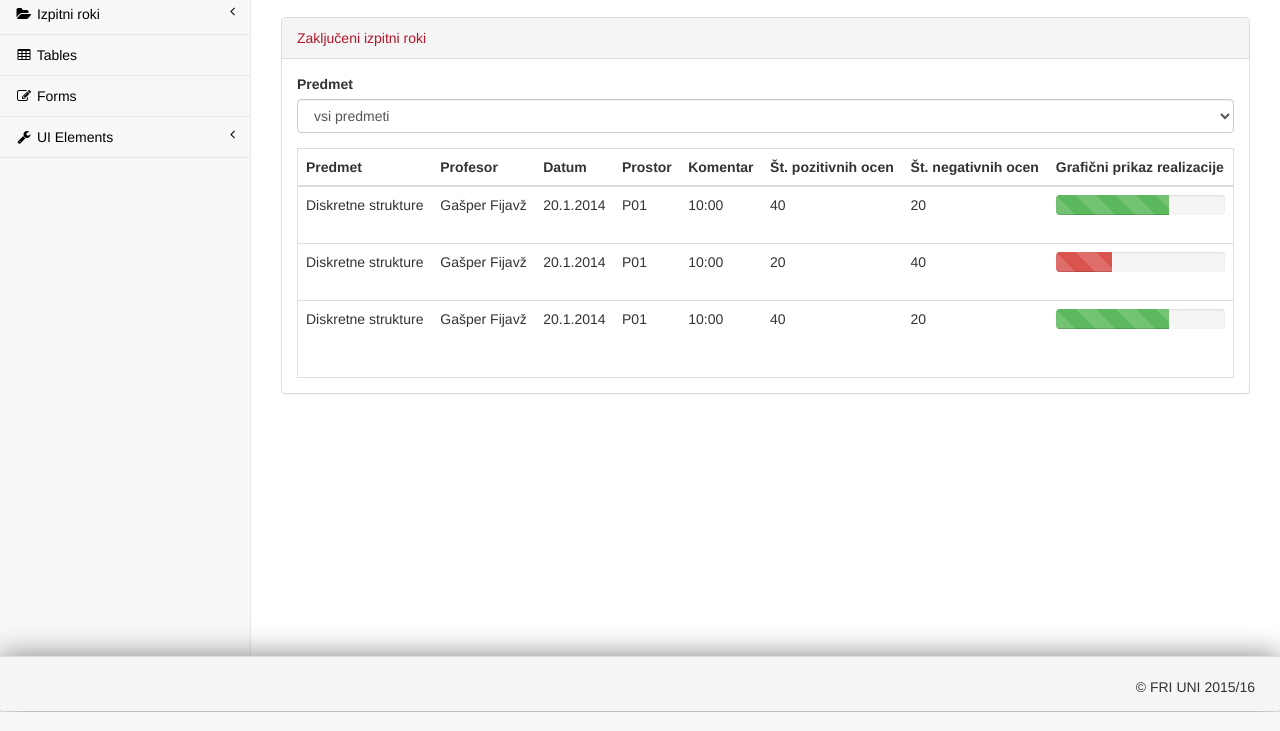
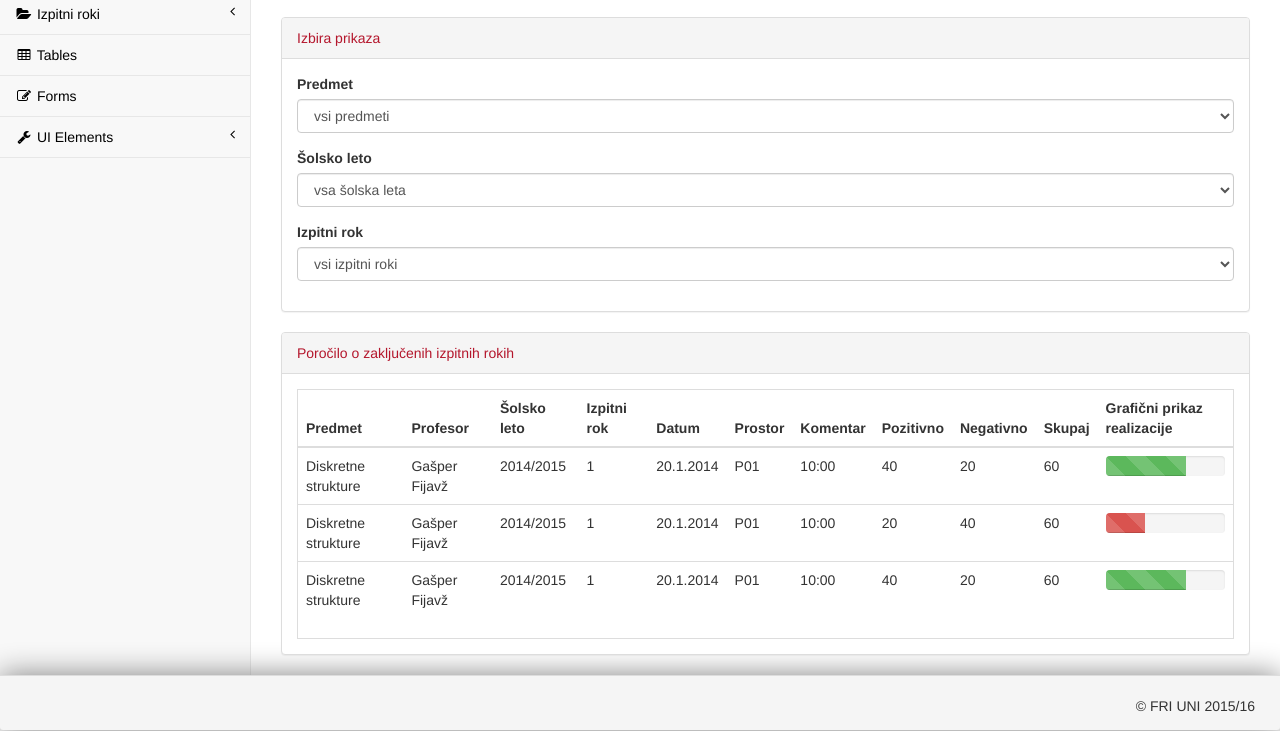
Before and after one commit to klukec/sp-eStudent, a plain HTML site: page pages/zakljuceniRoki.html in a window 1280 px wide. Shown: the part 173-904 px from the top of the page. Drawn offline with Linux system fonts and the light colour scheme.

Commit message:
Posodobljena polja na templatih.

```diff
--- a/pages/zakljuceniRoki.html
+++ b/pages/zakljuceniRoki.html
@@ -80,7 +80,8 @@
                         <a href="indeksStudent.html"><i class="fa fa-pencil fa-fw"></i> Elektronski indeks</a>
                     </li>
                     <li>
-                        <a href="#"><i class="fa fa-folder-open fa-fw"></i> Izpitni roki<span class="fa arrow"></span></a>
+                        <a href="#"><i class="fa fa-folder-open fa-fw"></i> Izpitni roki<span
+                                class="fa arrow"></span></a>
                         <ul class="nav nav-second-level">
                             <li>
                                 <a href="razpisaniRoki.html">Razpisani izpitni roki</a>
@@ -146,9 +147,8 @@
             <div class="col-lg-12">
                 <div class="panel panel-default">
                     <div class="panel-heading red">
-                        Zaključeni izpitni roki
+                        Izbira prikaza
                     </div>
-                    <!-- /.panel-heading -->
                     <div class="panel-body">
                         <div class="form-group">
                             <label>Predmet</label>
@@ -160,17 +160,52 @@
                                 <option>Osnove informacijskih storitev</option>
                             </select>
                         </div>
+                        <div class="form-group">
+                            <label>Šolsko leto</label>
+                            <select class="form-control" id="solLeto">
+                                <option>vsa šolska leta</option>
+                                <option>2010/2011</option>
+                                <option>2011/2012</option>
+                                <option>2012/2013</option>
+                                <option>2013/2014</option>
+                                <option>2014/2015</option>
+                                <option>2015/2016</option>
+                            </select>
+                        </div>
+                        <div class="form-group">
+                            <label>Izpitni rok</label>
+                            <select class="form-control" id="izpitniRok">
+                                <option>vsi izpitni roki</option>
+                                <option>1</option>
+                                <option>2</option>
+                                <option>3</option>
+                            </select>
+                        </div>
+                    </div>
+                </div>
+
+
+
+                <div class="panel panel-default">
+                    <div class="panel-heading red">
+                        Poročilo o zaključenih izpitnih rokih
+                    </div>
+                    <!-- /.panel-heading -->
+                    <div class="panel-body">
                         <div class="table-responsive table-bordered">
                             <table class="table">
                                 <thead>
                                 <tr>
                                     <th>Predmet</th>
                                     <th>Profesor</th>
+                                    <th>Šolsko leto</th>
+                                    <th>Izpitni rok</th>
                                     <th>Datum</th>
                                     <th>Prostor</th>
                                     <th>Komentar</th>
-                                    <th>Št. pozitivnih ocen</th>
-                                    <th>Št. negativnih ocen</th>
+                                    <th>Pozitivno</th>
+                                    <th>Negativno</th>
+                                    <th>Skupaj</th>
                                     <th>Grafični prikaz realizacije</th>
                                 </tr>
                                 </thead>
@@ -178,14 +213,18 @@
                                 <tr>
                                     <td>Diskretne strukture</td>
                                     <td>Gašper Fijavž</td>
+                                    <td>2014/2015</td>
+                                    <td>1</td>
                                     <td>20.1.2014</td>
                                     <td>P01</td>
                                     <td>10:00</td>
                                     <td>40</td>
                                     <td>20</td>
+                                    <td>60</td>
                                     <td>
                                         <div class="progress progress-striped active">
-                                            <div class="progress-bar progress-bar-success" role="progressbar" style="width: 67%">
+                                            <div class="progress-bar progress-bar-success" role="progressbar"
+                                                 style="width: 67%">
                                             </div>
                                         </div>
                                     </td>
@@ -193,14 +232,18 @@
                                 <tr>
                                     <td>Diskretne strukture</td>
                                     <td>Gašper Fijavž</td>
+                                    <td>2014/2015</td>
+                                    <td>1</td>
                                     <td>20.1.2014</td>
                                     <td>P01</td>
                                     <td>10:00</td>
                                     <td>20</td>
                                     <td>40</td>
+                                    <td>60</td>
                                     <td>
                                         <div class="progress progress-striped active">
-                                            <div class="progress-bar progress-bar-danger" role="progressbar" style="width: 33%">
+                                            <div class="progress-bar progress-bar-danger" role="progressbar"
+                                                 style="width: 33%">
                                             </div>
                                         </div>
                                     </td>
@@ -208,14 +251,18 @@
                                 <tr>
                                     <td>Diskretne strukture</td>
                                     <td>Gašper Fijavž</td>
+                                    <td>2014/2015</td>
+                                    <td>1</td>
                                     <td>20.1.2014</td>
                                     <td>P01</td>
                                     <td>10:00</td>
                                     <td>40</td>
                                     <td>20</td>
+                                    <td>60</td>
                                     <td>
                                         <div class="progress progress-striped active">
-                                            <div class="progress-bar progress-bar-success" role="progressbar" style="width: 67%">
+                                            <div class="progress-bar progress-bar-success" role="progressbar"
+                                                 style="width: 67%">
                                             </div>
                                         </div>
                                     </td>
```
Also changed, not shown: pages/razpisaniRoki.html (+14 -0 lines), pages/razpisiRok.html (+19 -0 lines).
